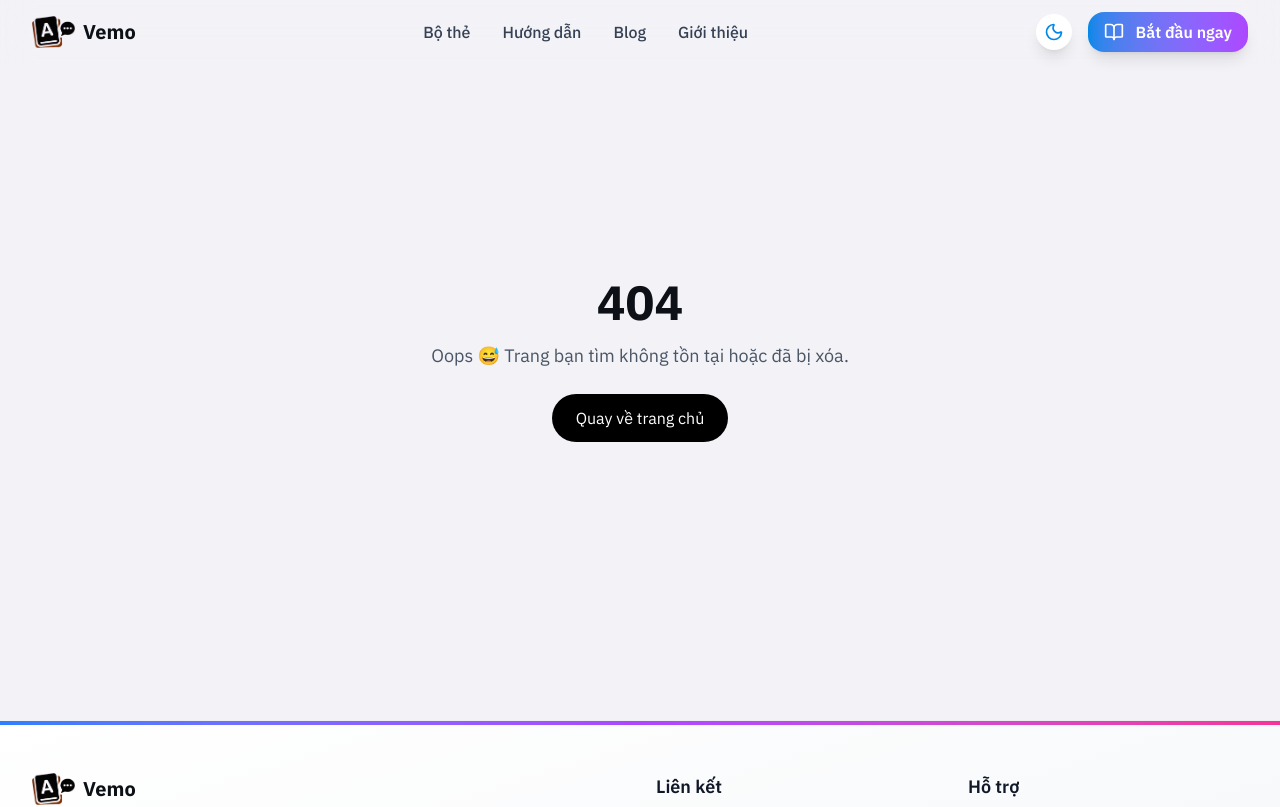
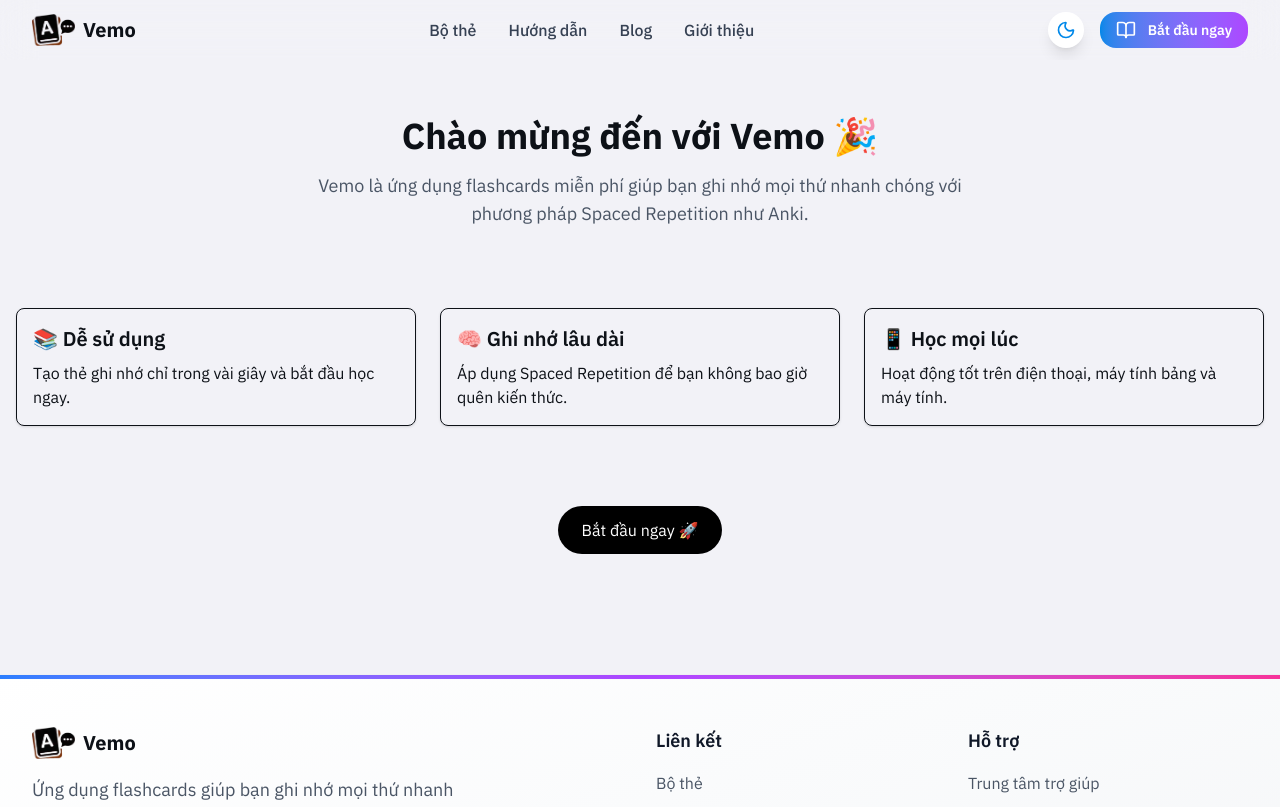
Before and after one commit to LiamTrieu/vemo, a Next.js app in the folder frontend/: page /about in a window 1280 px wide. Before the commit this address had no page. Shown: the top 807 px of the page. Built offline with nearby package versions, Linux system fonts and the light colour scheme.

Commit message:
update ui

```diff
--- /dev/null
+++ b/frontend/src/app/about/page.tsx
@@ -0,0 +1,37 @@
+export default function HomePage() {
+  return (
+    <>
+      <section className="text-center py-10">
+        <h2 className="text-4xl font-bold mb-4">Chào mừng đến với Vemo 🎉</h2>
+        <p className="text-lg text-gray-600 max-w-2xl mx-auto">
+          Vemo là ứng dụng flashcards miễn phí giúp bạn ghi nhớ mọi thứ nhanh chóng
+          với phương pháp Spaced Repetition như Anki.
+        </p>
+      </section>
+
+      <section className="grid grid-cols-1 md:grid-cols-3 gap-6 py-10">
+        <div className="p-4 border rounded-lg shadow-sm">
+          <h3 className="font-semibold text-xl mb-2">📚 Dễ sử dụng</h3>
+          <p>Tạo thẻ ghi nhớ chỉ trong vài giây và bắt đầu học ngay.</p>
+        </div>
+        <div className="p-4 border rounded-lg shadow-sm">
+          <h3 className="font-semibold text-xl mb-2">🧠 Ghi nhớ lâu dài</h3>
+          <p>Áp dụng Spaced Repetition để bạn không bao giờ quên kiến thức.</p>
+        </div>
+        <div className="p-4 border rounded-lg shadow-sm">
+          <h3 className="font-semibold text-xl mb-2">📱 Học mọi lúc</h3>
+          <p>Hoạt động tốt trên điện thoại, máy tính bảng và máy tính.</p>
+        </div>
+      </section>
+
+      <section className="text-center py-10">
+        <a
+          href="/signup"
+          className="inline-block bg-black text-white px-6 py-3 rounded-full hover:bg-gray-800 transition"
+        >
+          Bắt đầu ngay 🚀
+        </a>
+      </section>
+    </>
+  );
+}
--- a/frontend/src/app/components/Footer.tsx
+++ b/frontend/src/app/components/Footer.tsx
@@ -1,3 +1,4 @@
+"use client";
 import { Coffee } from "lucide-react";
 import Image from "next/image";
 import Link from "next/link";
@@ -26,7 +27,7 @@
                             <Image
                                 width={43}
                                 height={32}
-                                src="/icon-layout.png"
+                                src="/icon-layout.webp"
                                 alt="Vemo Logo"
                                 className="filter invert dark:invert-0 transition"
                             />
@@ -146,7 +147,7 @@
                                         viewBox="0 0 24 24"
                                         fill="currentColor"
                                         xmlns="http://www.w3.org/2000/svg"
-                                        className="w-5 h-5 text-gray-800 dark:text-gray-200 group-hover:scale-110 transition-transform"
+                                        className="w-5 h-5 text-red-500 dark:text-red-400 group-hover:scale-110 transition-transform"
                                     >
                                         <title>Gmail</title>
                                         <path d="M24 5.457v13.909c0 .904-.732 1.636-1.636 1.636h-3.819V11.73L12 16.64l-6.545-4.91v9.273H1.636A1.636 1.636 0 0 1 0 19.366V5.457c0-2.023 2.309-3.178 3.927-1.964L5.455 4.64 12 9.548l6.545-4.91 1.528-1.145C21.69 2.28 24 3.434 24 5.457z" />
--- a/frontend/src/app/components/Header.tsx
+++ b/frontend/src/app/components/Header.tsx
@@ -4,6 +4,7 @@
 import Link from "next/link";
 import { Menu, Sun, Moon, BookOpen } from "lucide-react";
 import Image from "next/image";
+import { motion } from "framer-motion";
 
 export default function Header({
     navMenus,
@@ -14,6 +15,7 @@
     }[];
 }) {
     const [isDark, setIsDark] = useState(false);
+    const [isOpen, setIsOpen] = useState(false);
 
     useEffect(() => {
         const stored = localStorage.getItem("theme");
@@ -23,33 +25,16 @@
         const isDarkMode = stored === "dark" || (!stored && darkPrefers);
 
         if (isDarkMode) {
-            document.documentElement.classList.add("dark");
             setIsDark(true);
         }
-
-        setTimeout(() => {
-            document.getElementById("splash-app")?.remove();
-            const metaThemeColor = document.querySelector(
-                'meta[name="theme-color"]'
-            );
-            if (metaThemeColor) {
-                metaThemeColor.setAttribute(
-                    "content",
-                    isDarkMode ? "#0d1117" : "#FFFEFA"
-                );
-            }
-        }, 400);
     }, []);
 
     const toggleTheme = () => {
         const root = document.documentElement;
         const nextIsDark = !isDark;
 
-        if (nextIsDark) {
-            root.classList.add("dark");
-        } else {
-            root.classList.remove("dark");
-        }
+        if (nextIsDark) root.classList.add("dark");
+        else root.classList.remove("dark");
 
         setIsDark(nextIsDark);
         localStorage.setItem("theme", nextIsDark ? "dark" : "light");
@@ -60,14 +45,21 @@
         if (metaThemeColor) {
             metaThemeColor.setAttribute(
                 "content",
-                nextIsDark ? "#0d1117" : "#ffffff"
+                nextIsDark ? "#0d1117" : "#F2F2F7"
             );
         }
     };
 
     return (
-        <header
-            className={`fixed w-full top-0 z-50 transition-all duration-500 bg-transparent backdrop-blur-lg`}
+        <motion.header
+            initial={{ height: 60 }}
+            animate={{
+                height: isOpen ? "auto" : 60,
+                borderBottomRightRadius: isOpen ? 16 : 0,
+                borderBottomLeftRadius: isOpen ? 16 : 0,
+            }}
+            transition={{ duration: 0.3, ease: "easeInOut" }}
+            className={`fixed w-full top-0 z-50 bg-transparent backdrop-blur-lg overflow-hidden`}
         >
             <div className="max-w-7xl mx-auto px-4 sm:px-6 lg:px-8">
                 <div className="flex items-center justify-between py-3">
@@ -79,7 +71,7 @@
                         <Image
                             width={43}
                             height={32}
-                            src="/icon-layout.png"
+                            src="/icon-layout.webp"
                             alt="Vemo Logo"
                             className="filter invert dark:invert-0 transition"
                         />
@@ -101,7 +93,6 @@
 
                     {/* Desktop Actions */}
                     <div className="hidden md:flex items-center gap-4">
-                        {/* Theme Toggle */}
                         <button
                             onClick={toggleTheme}
                             className="p-2 rounded-full bg-white dark:bg-gray-800 shadow-lg cursor-pointer hover:-translate-y-0.5 transition-all duration-300 group"
@@ -120,45 +111,68 @@
                             )}
                         </button>
 
-                        {/* CTA Button */}
                         <Link
                             href="/get-started"
-                            className="group flex items-center gap-3 px-4 py-2 rounded-2xl bg-gradient-to-r from-primary to-purple-500 text-white font-semibold shadow-lg hover:shadow-xl hover:-translate-y-0.5 transition-all duration-300"
+                            className="group flex items-center gap-3 px-4 py-2 rounded-2xl bg-gradient-to-r from-primary to-purple-500 text-white font-semibold hover:-translate-y-0.5 transition-all duration-300"
                         >
                             <BookOpen
                                 size={20}
                                 className="group-hover:scale-110 transition-transform"
                             />
-                            <span>Bắt đầu ngay</span>
+                            <span className="text-sm">Bắt đầu ngay</span>
                         </Link>
                     </div>
 
-                    {/* Mobile Menu Button */}
+                    {/* Mobile Buttons */}
                     <div className="flex items-center md:hidden gap-3">
-                        <button
+                        <motion.button
+                            whileTap={{ scale: 0.8 }}
                             onClick={toggleTheme}
-                            className="p-2 rounded-full cursor-pointer bg-white dark:bg-gray-800 shadow-lg hover:-translate-y-0.5 transition-all duration-300"
-                            aria-label="Toggle dark mode"
+                            className="p-2 rounded-full cursor-pointer bg-white dark:bg-gray-800 shadow-lg"
                         >
                             {isDark ? (
                                 <Sun size={20} className="text-yellow-500" />
                             ) : (
                                 <Moon size={20} className="text-blue-600" />
                             )}
-                        </button>
+                        </motion.button>
 
-                        <button
-                            className="p-2 rounded-full cursor-pointer bg-white dark:bg-gray-800 shadow-lg hover:-translate-y-0.5 transition-all duration-300"
-                            aria-label="Toggle menu"
+                        <motion.button
+                            whileTap={{ scale: 0.8 }}
+                            onClick={() => setIsOpen(!isOpen)}
+                            className="p-2 rounded-full cursor-pointer bg-white dark:bg-gray-800 shadow-lg"
                         >
                             <Menu
                                 size={20}
                                 className="text-gray-700 dark:text-gray-300"
                             />
-                        </button>
+                        </motion.button>
                     </div>
                 </div>
+
+                {/* Mobile Dropdown Menu */}
+                <nav className="md:hidden flex flex-col pb-4 space-y-3 overflow-hidden">
+                    {navMenus.map((item) => (
+                        <Link
+                            key={item.href}
+                            href={item.href}
+                            onClick={() => setIsOpen(false)}
+                            className="text-gray-700 dark:text-gray-300 hover:text-blue-600 dark:hover:text-blue-400 font-medium transition-all"
+                        >
+                            {item.name}
+                        </Link>
+                    ))}
+
+                    <Link
+                        href="/get-started"
+                        onClick={() => setIsOpen(false)}
+                        className="flex items-center justify-center gap-3 px-4 py-2 rounded-lg bg-gradient-to-r from-primary to-purple-500 text-white font-semibold"
+                    >
+                        <BookOpen size={20} />
+                        <span className="text-sm">Bắt đầu ngay</span>
+                    </Link>
+                </nav>
             </div>
-        </header>
+        </motion.header>
     );
 }
--- a/frontend/src/app/components/Splash.tsx
+++ b/frontend/src/app/components/Splash.tsx
@@ -1,9 +1,45 @@
+"use client";
+
+import { useEffect, useState } from "react";
 import Image from "next/image";
 
 export default function Splash() {
-  return (
-    <div className="fixed inset-0 bg-primary flex flex-col justify-center items-center z-100" id="splash-app">
-      <Image src="/icon-layout.png" width={107} height={81} alt="Vemo Logo" className="mb-4" />
-    </div>
-  );
+    const [hide, setHide] = useState(false);
+
+    useEffect(() => {
+        const stored = localStorage.getItem("theme");
+        const darkPrefers = window.matchMedia(
+            "(prefers-color-scheme: dark)"
+        ).matches;
+        const isDarkMode = stored === "dark" || (!stored && darkPrefers);
+        if (isDarkMode) {
+            document.documentElement.classList.add("dark");
+        }
+        setTimeout(() => {
+            setHide(true);
+            const metaThemeColor = document.querySelector(
+                'meta[name="theme-color"]'
+            );
+            if (metaThemeColor) {
+                metaThemeColor.setAttribute(
+                    "content",
+                    isDarkMode ? "#0d1117" : "#F2F2F7"
+                );
+            }
+        }, 400);
+    }, []);
+
+    if (hide) return null;
+
+    return (
+        <div className="fixed inset-0 bg-primary flex flex-col justify-center items-center z-100">
+            <Image
+                src="/icon-layout.png"
+                width={107}
+                height={81}
+                alt="Vemo Logo"
+                className="mb-4"
+            />
+        </div>
+    );
 }
--- a/frontend/src/app/globals.css
+++ b/frontend/src/app/globals.css
@@ -17,8 +17,8 @@
 }
 
 .main {
-  margin-top: calc(64px + env(safe-area-inset-top));
-  margin-bottom: calc(64px + env(safe-area-inset-bottom));
+  margin-top: calc(60px + env(safe-area-inset-top));
+  margin-bottom: calc(60px + env(safe-area-inset-bottom));
 }
 
 header {
```
Also changed, not shown: frontend/public/icon-layout.webp (added).
